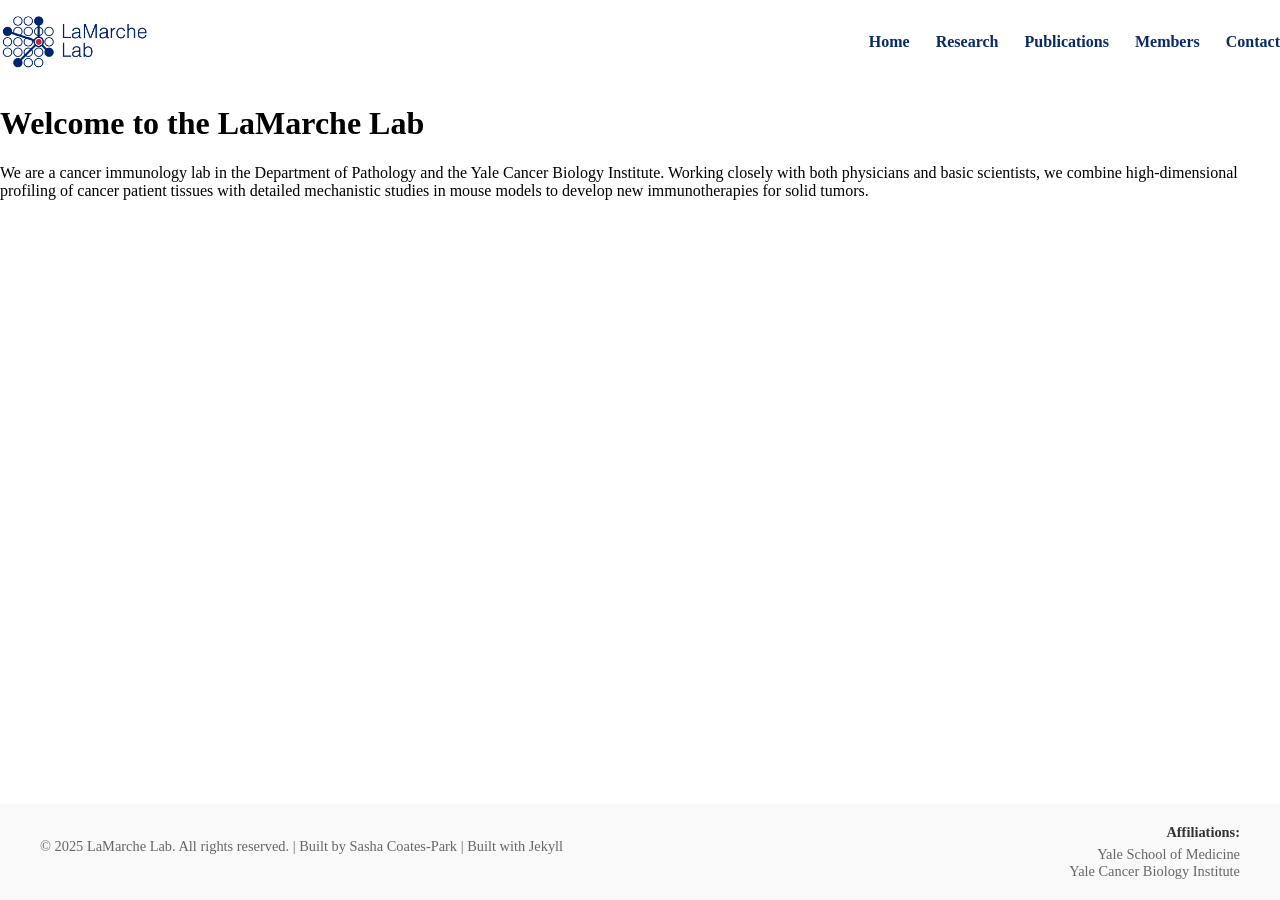
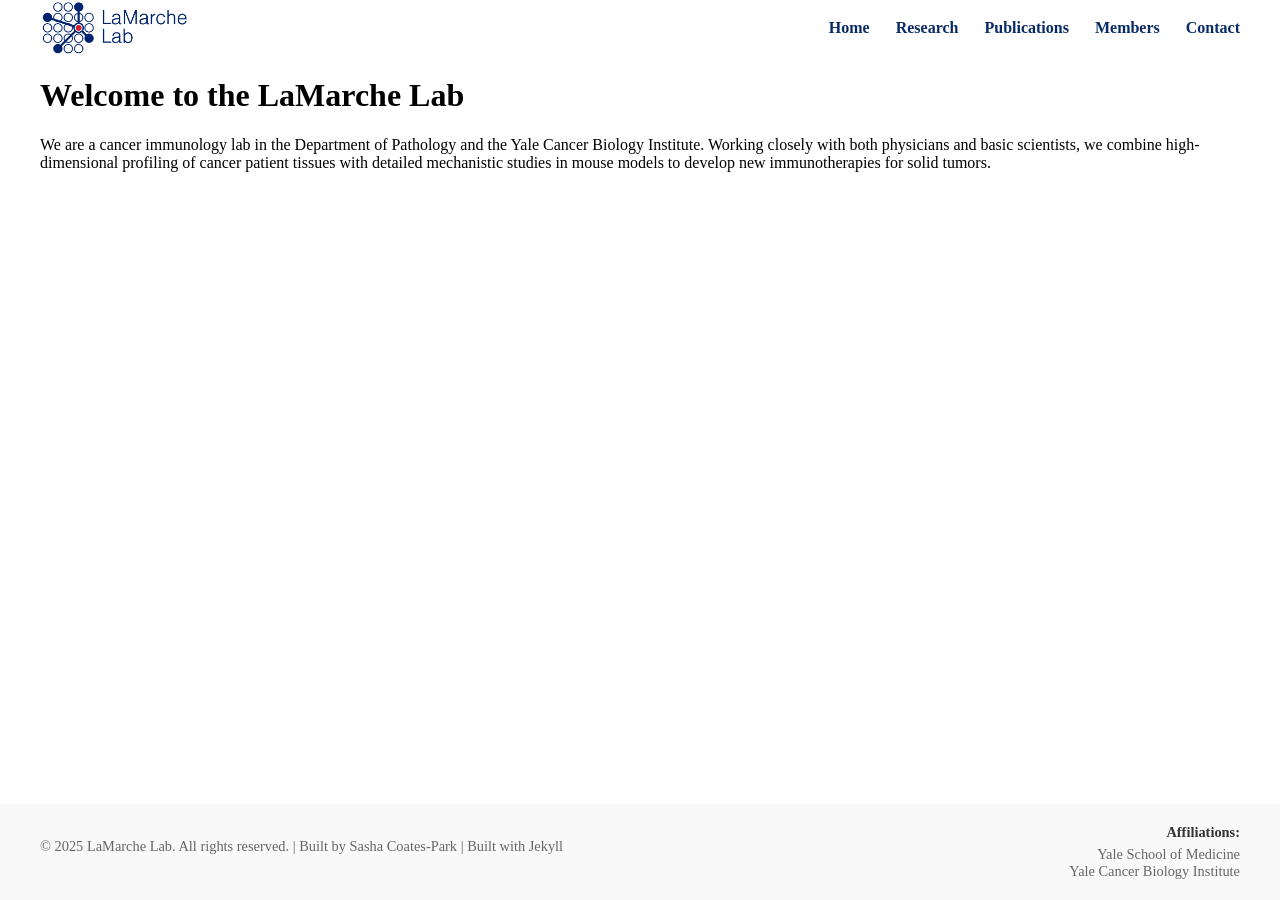
Before and after one commit to scoatespark/LaMarche-Lab, a Jekyll site: the page built from index.markdown, in a window 1280 px wide. Built offline with Jekyll 4.4.1, drawn with Linux system fonts in a browser that asks for light colours.

Commit message:
Update main.css

```diff
--- a/assets/main.css
+++ b/assets/main.css
@@ -106,3 +106,8 @@ html, body {
 .footer-right li {
   color: #999;
 }
+.wrapper {
+  max-width: 1200px;   /* or 1000px if you prefer narrower */
+  margin: 0 auto;      /* centers it */
+  padding: 0 20px;     /* adds breathing room left/right */
+}
```
